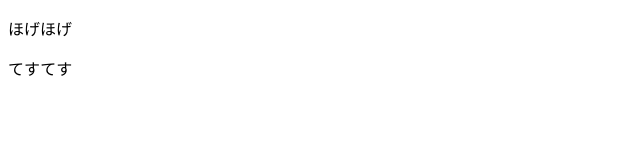
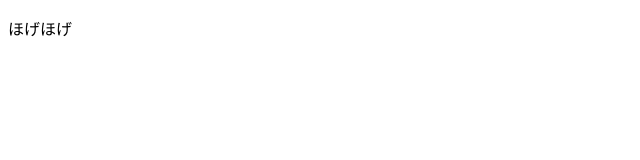
Before and after one commit to m-torigoe/sample, a plain HTML site: page index.html in a window 1280 px wide. Shown: the full height of the page, 0-640 px from the left. Drawn offline with Linux system fonts and the light colour scheme.

Commit message:
Revert "てすてす"
This reverts commit 90862ef60fedff2b58a9b2999720ddb37aa980ea.

```diff
--- a/index.html
+++ b/index.html
@@ -11,9 +11,6 @@
         <p>
             ほげほげ
         </p>
-        <p>
-            てすてす
-        </p>
     </div>
 </body>
 
```
